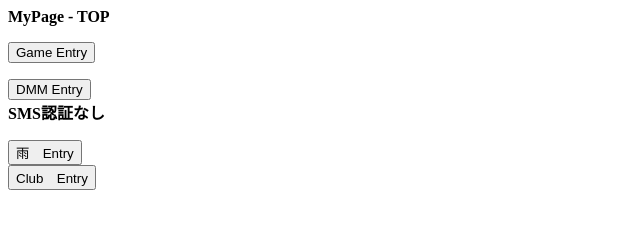
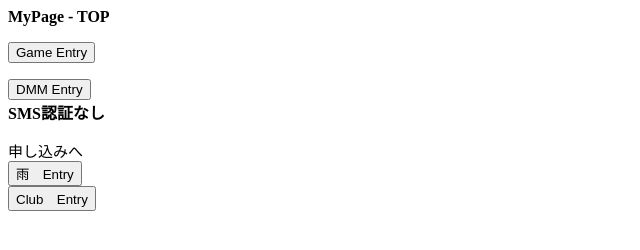
Before and after one commit to rubykytam/winter2025, a plain HTML site: page index.html in a window 1280 px wide. Shown: the whole page, without its empty margins (0-640 px from the left). Drawn offline with Linux system fonts and the light colour scheme.

Commit message:
new test

```diff
--- a/index.html
+++ b/index.html
@@ -17,6 +17,7 @@
 
     <strong>SMS認証なし</strong>
 <p></p>
+    <a style="color: #000000; text-decoration: none; font-size: 15px; width: 100%;" href="https://www.j25musical.jp/member_ticket/OMgL1PnFyj" target="_blank" rel="noopener">申し込みへ</a>
     <form action="https://l-tike.com/st1/8ma3l6amjs6xu42o201a" method="POST"  target="_blank" referrerpolicy="no-referrer">
         <input type="submit" value="雨　Entry">
         <input name="CERK" type="hidden" value="7c0e362bd7e0295bbd73d3e7e1a711f2">
```
